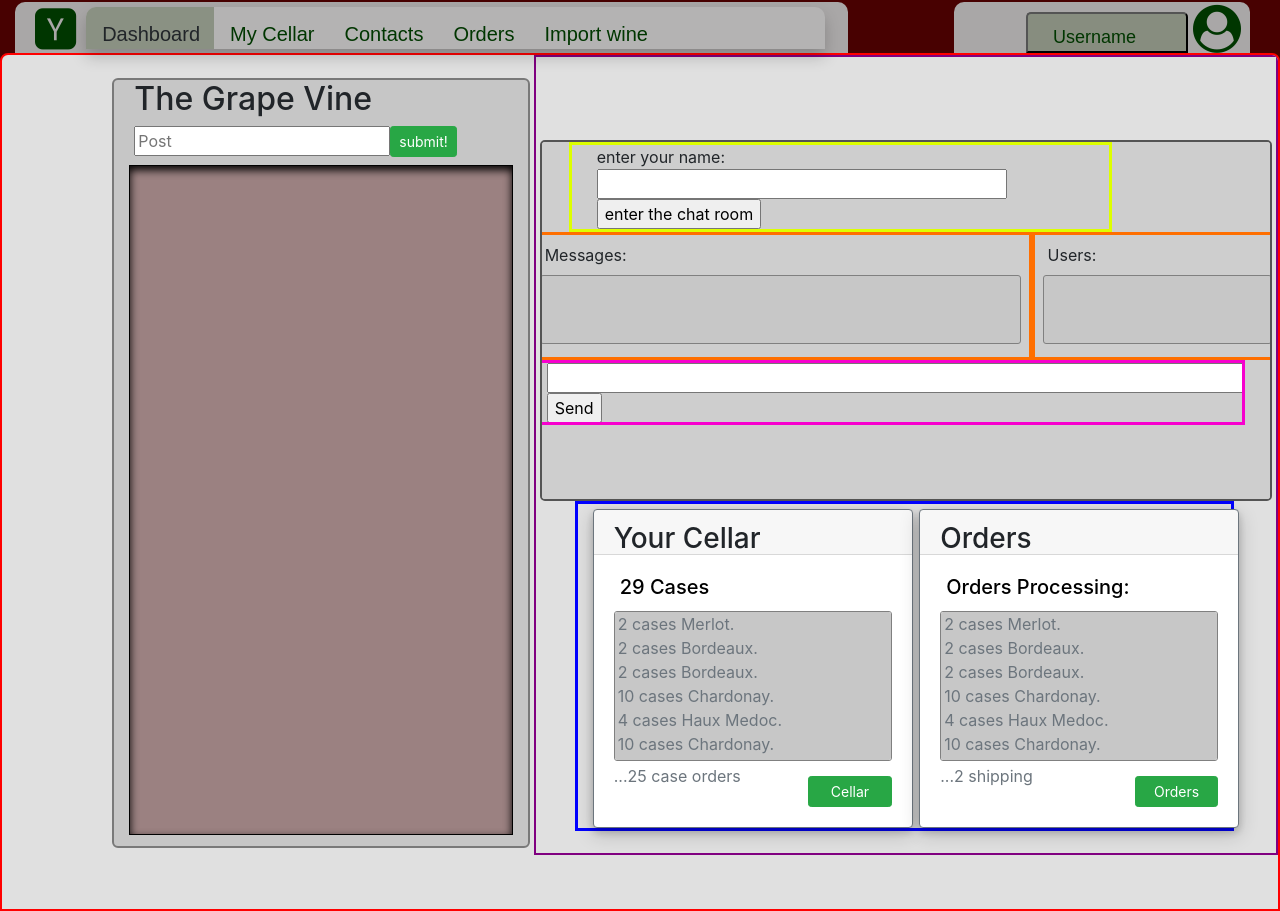
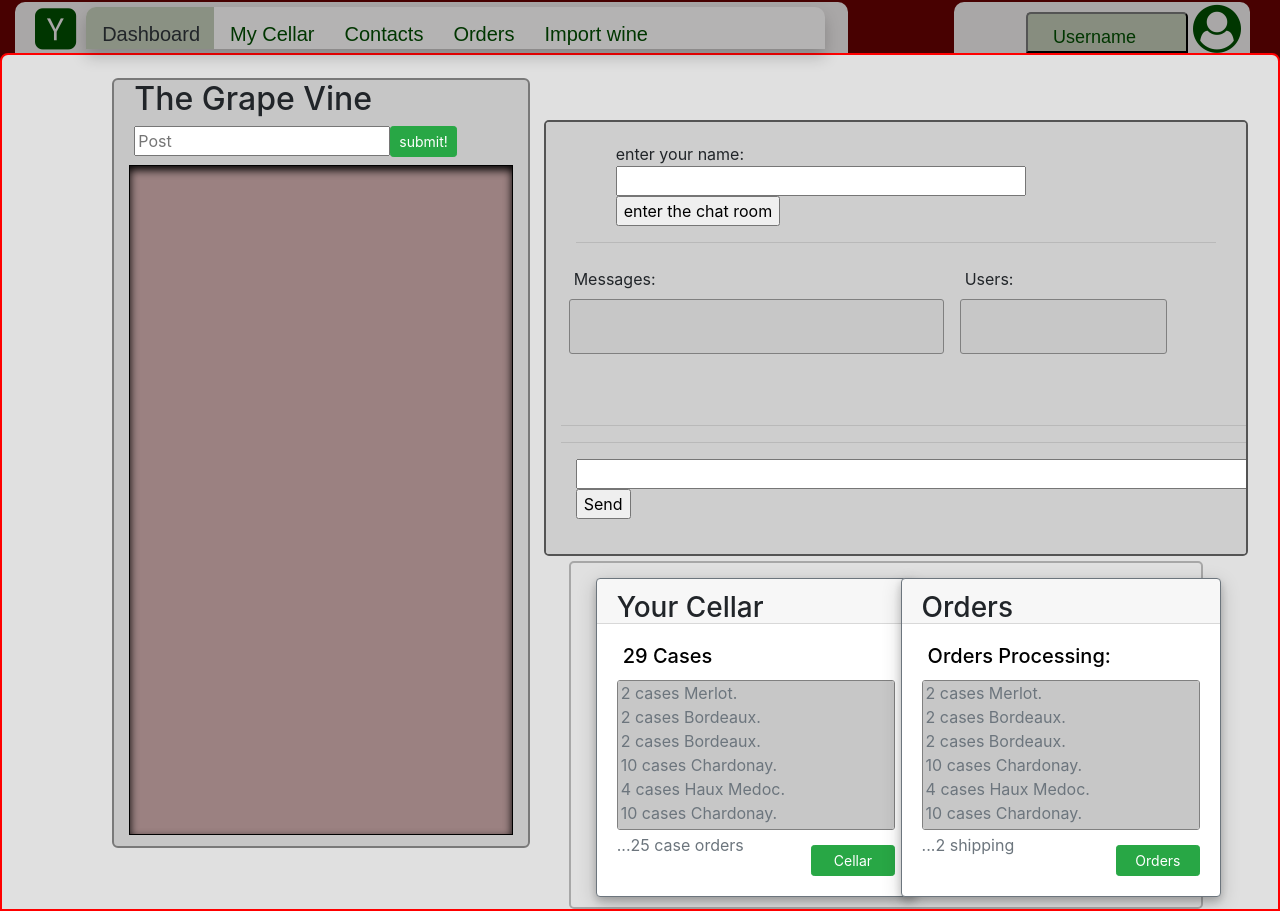
Before and after one commit to stefangreene/project2, a Node server app: page /admin in a window 1280 px wide. Run offline with Node 20, Linux system fonts and the light colour scheme; the visitor is signed in with stand-in values (Sample User, id 1); data that the repository does not hold is empty; some libraries are stand-ins or nearby versions.

Commit message:
last breakfast

```diff
--- a/public/styles/dashboard-content.css
+++ b/public/styles/dashboard-content.css
@@ -176,6 +176,7 @@
 #scrollable{
     padding:4px !important;
     align-self:center;
+
 }
 
 #news-feed-container{
--- a/views/3dashboard.handlebars
+++ b/views/3dashboard.handlebars
@@ -82,14 +82,14 @@
 
 <!--------------------------------------this is chatter-------------------------------->
     <!--right column/ messaging/orders/cellar-->
-    <div class="col-lg-7 col-md-4 col-sm-12 col-xs-12" style="border:solid 2px purple; height:800px; padding-top:65px !important; align-content:center;"
+    <div class="col-lg-7 col-md-4 col-sm-12 col-xs-12" style="height:800px; padding:65px 40px 0 0 !important; align-content:center;"
       id="scrollable">
       <!--Dashboard contacts chart-->
 
 
-<div class = "container" id="chatterbox" style="border: solid 2px rgb(84, 84, 84); overflow: auto; background-color:rgb(206, 206, 206);border-radius:5px;">
+<div class = "container" id="chatterbox" style="margin:0 10px 5px 10px;border: solid 2px rgb(84, 84, 84); overflow: auto; background-color:rgb(206, 206, 206);border-radius:5px; padding:20px 30px 30px 30px !important;">
         <!--name entry-->
-            <div id = "name-entry" class = "row" style="border: solid 3px rgb(221, 255, 0);padding-left:25px;width:75%; margin-left:25px;">
+            <div id = "name-entry" class = "row" style="padding-left:25px;width:75%; margin-left:15px;">
       <form id = "name-form">
 <!-- error message for duplicate names-->
           <div id = "duplicate-name"></div><!-- ask for user name-->enter your name:<br />
@@ -97,21 +97,24 @@
         <input type = "submit" value = "enter the chat room" />
       </form>
     </div>
+    <hr>
 
 <div class="row" style="height:265px;">
-  <div class="p-2 col-lg-8 col-md-8 col-sm-12 col-xs-12" style="border: solid 3px rgb(255, 111, 0)">
+  <div class="p-2 col-lg-7 col-md-8 col-sm-12 col-xs-12" style="">
     <label style="margin-left:5px;">Messages:</label>
         <div class="message-box" id="message-screen">
     </div>
 </div>
- <div class="p-2 col-lg-4 col-md-4 col-sm-12 col-xs-12" style="border: solid 3px rgb(255, 111, 0)">
+ <div class="p-2 col-lg-4 col-md-4 col-sm-12 col-xs-12" style="">
  <label style="margin-left:5px;">Users:</label>
  <div class = "col-sm-12" id="message-screen">
     <div id = "users"></div>
   </div>
  </div>
+ <div class="col-lg-2 col-md-2 hidden-sm hidden-xs"></div>
       <!-- chat content -->
-  <div id = "chat" style="border: solid 3px rgb(247, 0, 206);width:95%; d-flex-justify; height:65px;overflow:auto;">
+  <div id = "chat" style="height:65px;">
+    <hr><hr>
         <div class = "col-sm-7">
             <div id = "messages"></div>
       <form id = "send-message" >
@@ -142,7 +145,7 @@
 
 
       <!--Dashboard orders and cellar chart-->
-      <div class="row" style="border: solid 3px blue; width:90%; margin-left:35px;">
+      <div class="row" style=" align-content:center; border: solid 2px rgb(167, 167, 167); width:90%; margin-left:35px; border-radius:5px; padding:10px;">
         <!--Dashboard your cellar chart-->
         <div class="col-lg-6 col-md-12 col-sm-12 col-xs-12">
           <div class="card border-secondary" style="min-width: 20rem; max-width: 20rem;">
```
